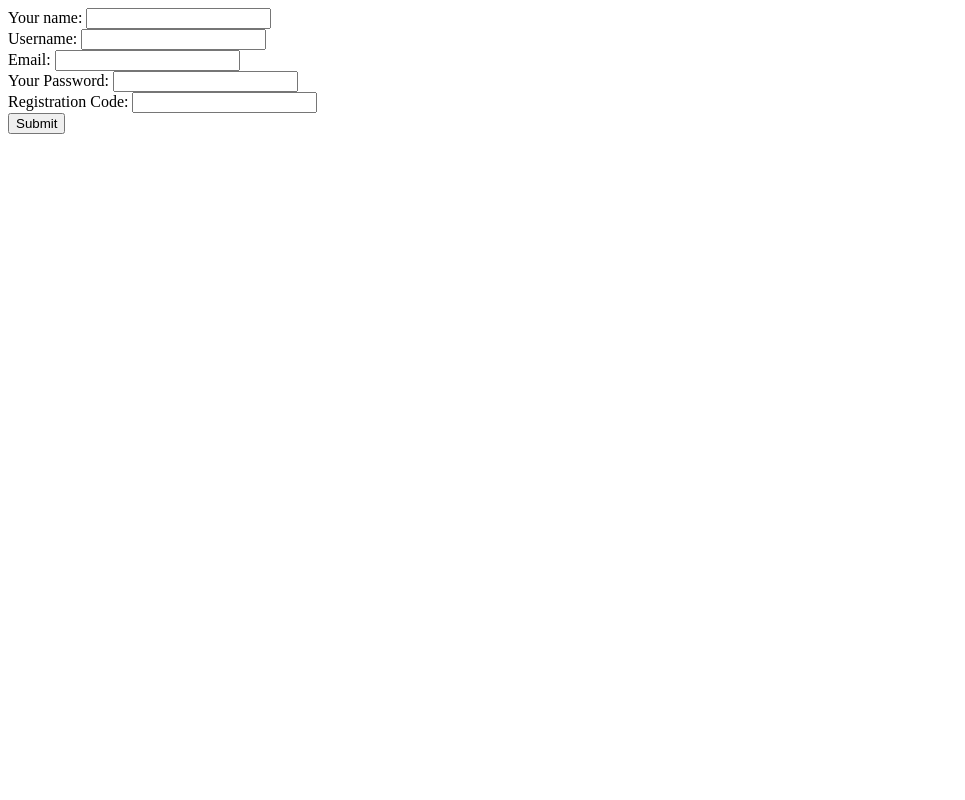
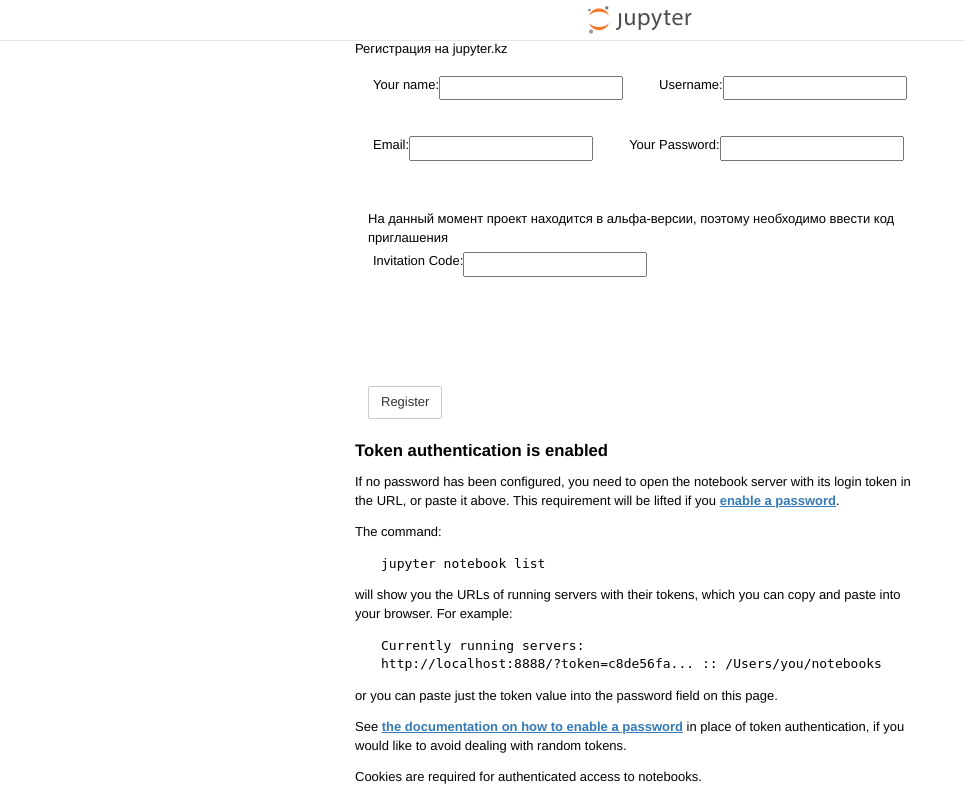
Before and after one commit to timurbakibayev/jupyter, a Django app: page /register in a window 1280 px wide. Shown: the whole page, without its empty margins (0-965 px from the left). Run offline with Django 3.2, Linux system fonts and the light colour scheme; some libraries are stand-ins or nearby versions.

Commit message:
dir visits, registration

```diff
--- a/jupyterkz/fiesta/views.py
+++ b/jupyterkz/fiesta/views.py
@@ -118,7 +118,7 @@ def index(request, folder_name=""):
 
     if folder_name == "":
         files = []
-        dirs = [{"folder": i.username, "name": i.first_name} for i in User.objects.all() if not i.is_superuser]
+        dirs = [{"folder": i.username, "name": i.first_name, "visits": sum([html.visits for html in Html.objects.filter(author_id=i.id)])} for i in User.objects.all() if not i.is_superuser]
     else:
         by_user = get_object_or_404(User, username=folder_name.lower())
         files = Html.objects.filter(author=by_user)
--- a/jupyterkz/jupyterkz/settings.py
+++ b/jupyterkz/jupyterkz/settings.py
@@ -116,7 +116,7 @@ USE_TZ = True
 # https://docs.djangoproject.com/en/2.1/howto/static-files/
 
 STATIC_URL = '/static/'
-STATIC_ROOT = os.path.join(BASE_DIR, 'static')
+STATIC_ROOT = os.path.join(BASE_DIR, 'static/')
 MEDIA_ROOT = os.path.join(BASE_DIR, 'media/')
 MEDIA_URL = '/media/'
 
--- a/jupyterkz/jupyterkz/urls.py
+++ b/jupyterkz/jupyterkz/urls.py
@@ -19,18 +19,20 @@ from django.urls import path
 from fiesta import views
 from jupyterkz import settings
 
-urlpatterns = [
-    path('admin/', admin.site.urls),
-    path('register', views.register_form),
-    path('register/', views.register_form),
-    path('login', views.login_form),
-    path('login/', views.login_form),
-    path('logout', views.logout_form),
-    path('logout/', views.logout_form),
-    path('show/custom.css', views.custom_css),
-    path('custom.css', views.custom_css),
-    path('show/<str:filename>', views.show),
-    path('remove/<str:filename>', views.remove),
-    path('', views.index),
-    path('<str:folder_name>', views.index),
-] + static(settings.MEDIA_URL, document_root = settings.MEDIA_ROOT)
+urlpatterns = static(settings.MEDIA_URL, document_root=settings.MEDIA_ROOT) + \
+              static(settings.STATIC_URL, document_root=settings.STATIC_ROOT) + \
+              [
+                  path('admin/', admin.site.urls),
+                  path('register', views.register_form),
+                  path('register/', views.register_form),
+                  path('login', views.login_form),
+                  path('login/', views.login_form),
+                  path('logout', views.logout_form),
+                  path('logout/', views.logout_form),
+                  path('show/custom.css', views.custom_css),
+                  path('custom.css', views.custom_css),
+                  path('show/<str:filename>', views.show),
+                  path('remove/<str:filename>', views.remove),
+                  path('', views.index),
+                  path('<str:folder_name>', views.index),
+              ]
--- a/jupyterkz/templates/home.html
+++ b/jupyterkz/templates/home.html
@@ -199,7 +199,7 @@
                                     class="file_size pull-right">&nbsp;</span><span class="item_modified pull-right"
                                                                                     title="{{ dir.name }}">{{ dir.name }}</span>
                                 <div class="item_buttons pull-right">
-                                    <div class="running-indicator" style="visibility: hidden;">Running</div>
+                                    <div class="running-indicator">{{ dir.visits }} <span class="fa fa-eye"></span></div>
                                 </div>
                             </div>
                         </div>
--- a/jupyterkz/templates/register.html
+++ b/jupyterkz/templates/register.html
@@ -1,20 +1,123 @@
-<!DOCTYPE html>
-<html lang="en">
+<!DOCTYPE HTML>
+<html>
+
 <head>
-    <meta charset="UTF-8">
-    <link rel="stylesheet" href="/favicon.ico">
-    <title>Registration</title>
+    <meta charset="utf-8">
+
+    <title>Jupyter Notebook</title>
+    <link id="favicon" rel="shortcut icon" type="image/x-icon"
+          href="/favicon.ico">
+    <meta http-equiv="X-UA-Compatible" content="IE=edge"/>
+    <link rel="stylesheet"
+          href="/static/home/jquery-ui.min.css"
+          type="text/css"/>
+    <link rel="stylesheet"
+          href="/static/home/jquery.typeahead.min.css"
+          type="text/css"/>
+    <link rel="stylesheet"
+          href="/static/css/register.css"
+          type="text/css"/>
+    <meta name="viewport" content="width=device-width, initial-scale=1.0">
+
+
+    <link rel="stylesheet" href="/static/home/style.min.css" type="text/css"/>
+
+    <link rel="stylesheet" href="/static/home/custom.css" type="text/css"/>
+
+
 </head>
-<body>
-<form method="post" class="registerForm">
-    {% csrf_token %}
+
+<body class="">
+
+
+<div id="header">
+    <div id="header-container" class="container">
+        <div id="ipython_notebook" class="nav navbar-brand"><a href="/tree" title='dashboard'>
+            <img src='/static/home/logo.png?v=641991992878ee24c6f3826e81054a0f' alt='Jupyter Notebook'/>
+        </a></div>
+
+
+    </div>
+    <div class="header-bar"></div>
+
+</div>
+
+<div id="site">
+
+
+    <div id="ipython-main-app" class="container">
+
+        <div class="col-sm-6 col-sm-offset-3 text-left rendered_html">
+            Регистрация на jupyter.kz
+            <div class="row">
+                <form method="post" class="navbar-form pull-left">
+                    {% csrf_token %}
+<div class="row form-group" style="margin: 1em;">
     <div class="registerElement">Your name: <input type="text" name="first_name"></div>
+</div><div class="row form-group" style="margin: 1em;">
     <div class="registerElement">Username: <input type="text" name="username"></div>
+                    </div><div class="row form-group" style="margin: 1em;">
     <div class="registerElement">Email: <input type="email" name="email"></div>
+                    </div><div class="row form-group" style="margin: 1em;">
     <div class="registerElement">Your Password: <input type="password" name="password"></div>
-    <div class="registerElement">Registration Code: <input type="password" name="code"></div>
+                    </div><div class="row form-group" style="margin: 1em;">
+                    <br> На данный момент проект находится в альфа-версии, поэтому необходимо ввести код приглашения
+    <div class="registerElement">Invitation Code: <input type="password" name="code"></div>
+                    </div><div class="row form-group" style="margin: 1em;">
     <div class="registerElement error">{{ message }}</div>
-    <div class="registerElement"><button type="submit">Submit</button></div>
-</form>
+                    </div>
+                    <br>
+                    <div class="row form-group" style="margin: 1em;">
+                        <button type="submit" class="btn btn-default" id="login_submit">Register</button>
+                    </div>
+                </form>
+            </div>
+        </div>
+
+        <div class="col-sm-6 col-sm-offset-3 text-left rendered_html">
+            <h3>
+                Token authentication is enabled
+            </h3>
+            <p>
+                If no password has been configured, you need to open the notebook
+                server with its login token in the URL, or paste it above.
+                This requirement will be lifted if you
+                <b><a href='https://jupyter-notebook.readthedocs.io/en/stable/public_server.html'>
+                    enable a password</a></b>.
+            </p>
+            <p>
+                The command:
+            <pre>jupyter notebook list</pre>
+            will show you the URLs of running servers with their tokens,
+            which you can copy and paste into your browser. For example:
+            </p>
+            <pre>Currently running servers:
+http://localhost:8888/?token=c8de56fa... :: /Users/you/notebooks
+</pre>
+            <p>
+                or you can paste just the token value into the password field on this
+                page.
+            </p>
+            <p>
+                See
+                <b><a
+                        href='https://jupyter-notebook.readthedocs.io/en/stable/public_server.html'>
+                    the documentation on how to enable a password</a>
+                </b>
+                in place of token authentication,
+                if you would like to avoid dealing with random tokens.
+            </p>
+            <p>
+                Cookies are required for authenticated access to notebooks.
+            </p>
+        </div>
+
+
+    </div>
+
+
+</div>
+
 </body>
+
 </html>
```
Also changed, not shown: jupyterkz/templates/login.html (+3 -5 lines).
